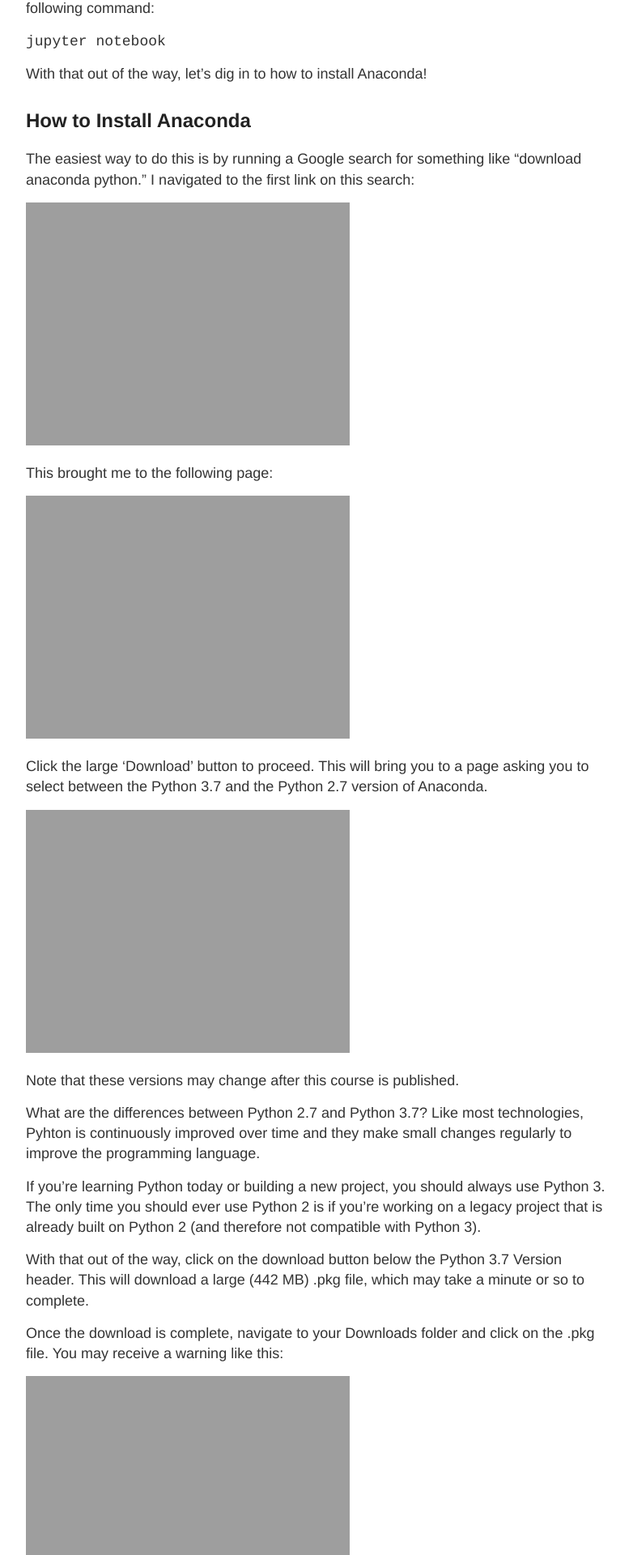
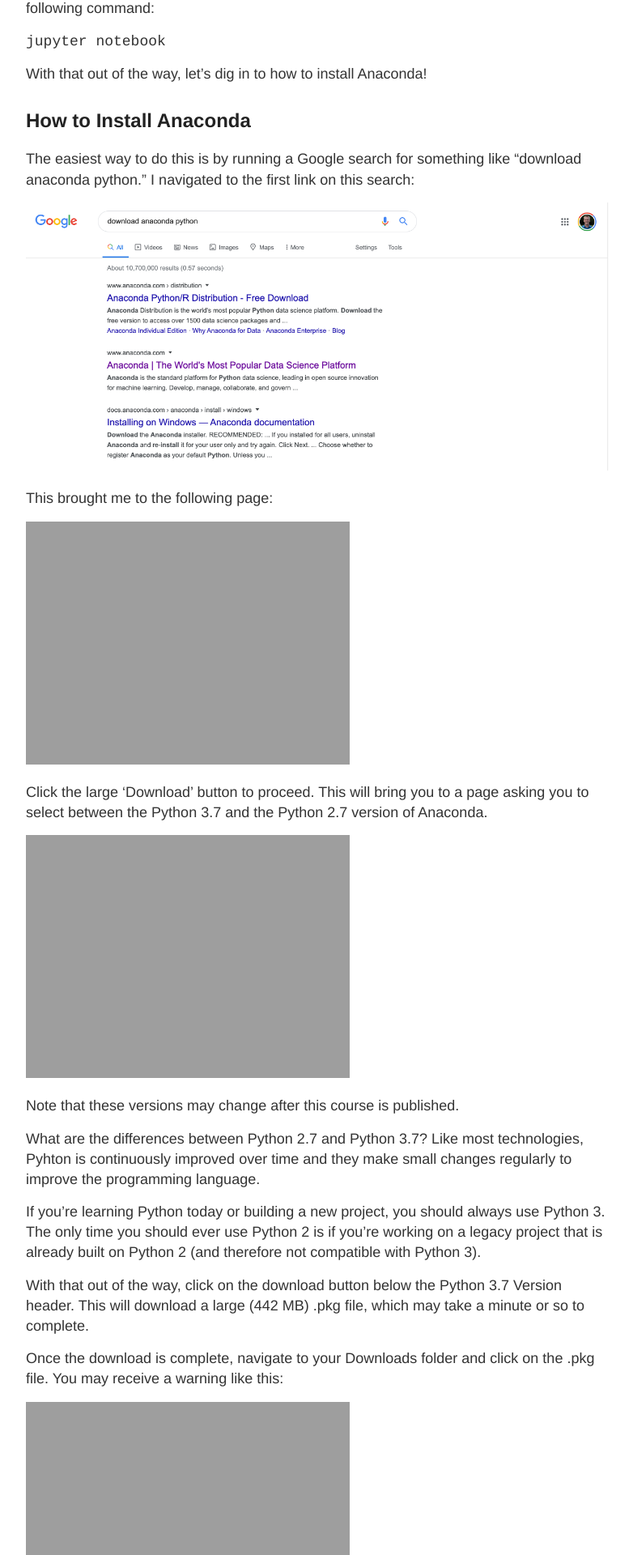
Before and after one commit to rosyberti/website, a Jekyll site: the page built from python-course/how-to-install-anaconda.md, in a window 1280 px wide. Shown: the part 894-2814 px from the top of the page at 81% size, without its empty margins (248-1030 px from the left). Built offline with Jekyll 4.4.1, drawn with Linux system fonts in a browser that asks for light colours.

Commit message:
removed double brackets in image

```diff
--- a/python-course/how-to-install-anaconda.md
+++ b/python-course/how-to-install-anaconda.md
@@ -33,7 +33,7 @@
 
 The easiest way to do this is by running a Google search for something like “download anaconda python.” I navigated to the first link on this search:
 
-![Anaconda Google Search](({{ site.baseurl }}../images/python-course/anaconda/anaconda-google-search.png))
+![Anaconda Google Search]({{ site.baseurl }}/images/python-course/anaconda/anaconda-google-search.png)
 
 This brought me to the following page:
 
```
